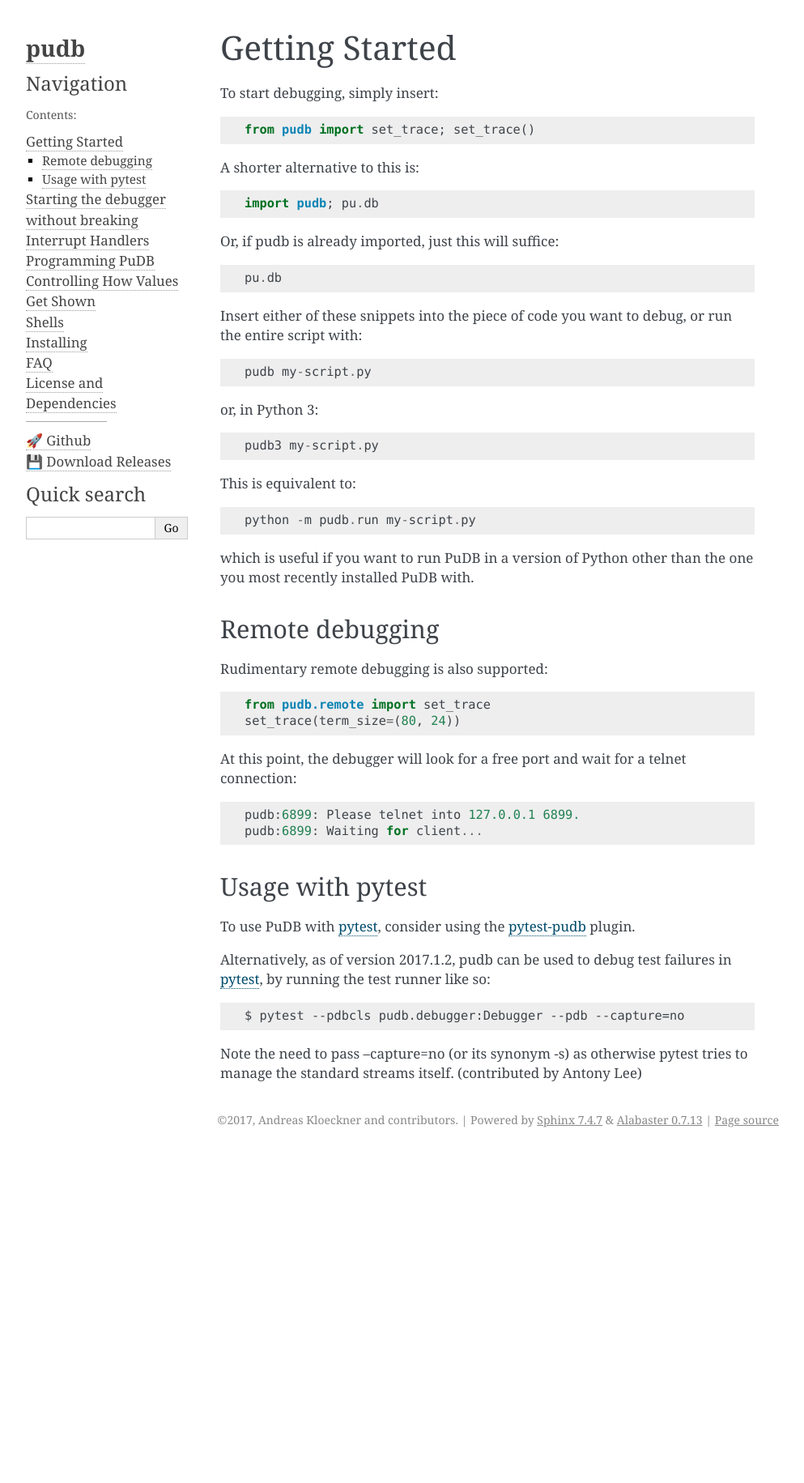
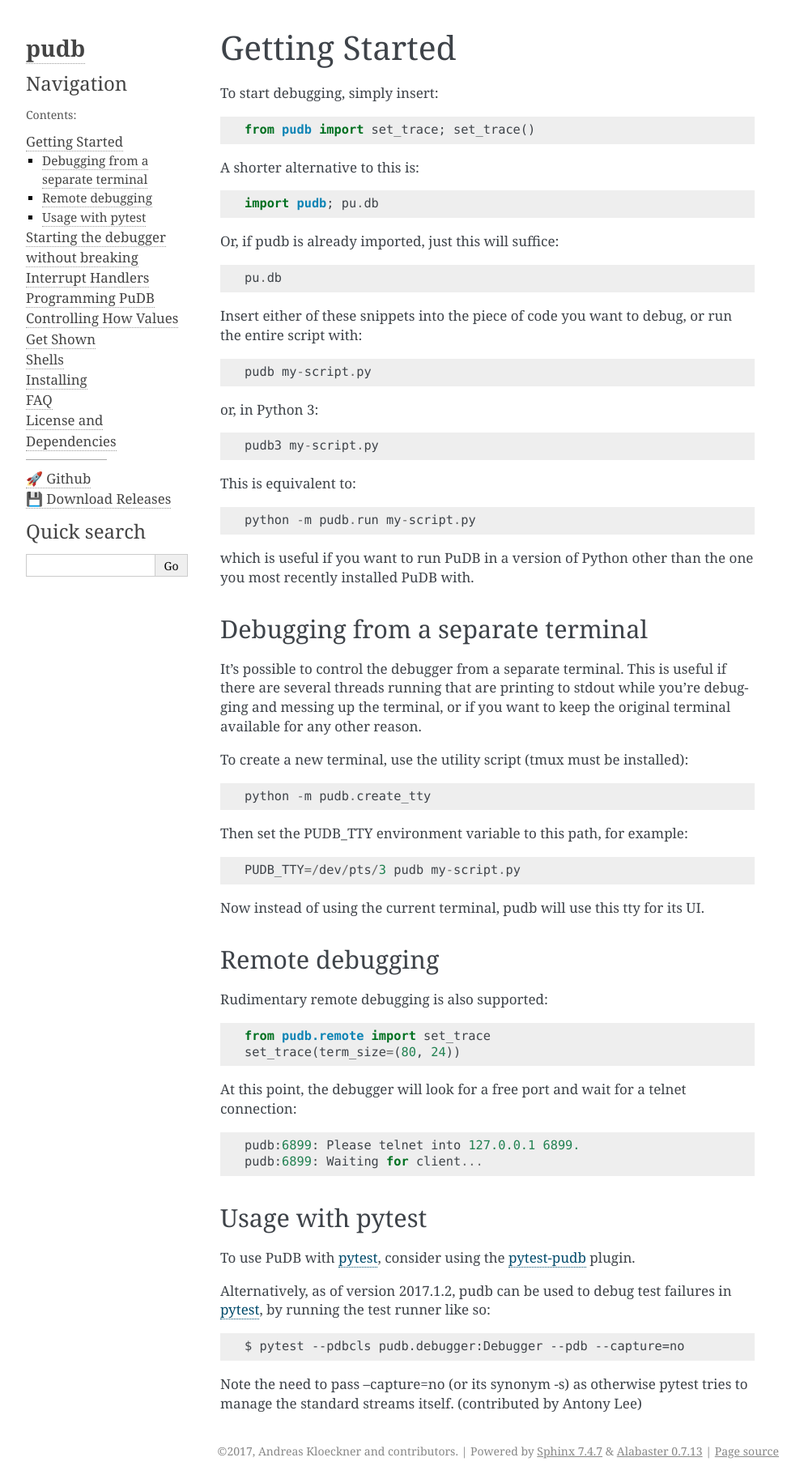
Before and after one commit to inducer/pudb, a Sphinx documentation site: the page built from doc/starting.rst, in a window 1280 px wide. Shown: the whole page at 81% size, without its empty margins (148-1141 px from the left). Built offline with Sphinx 7.4.7, drawn with Linux system fonts in a browser that asks for light colours; before the commit the page ends 1422 px from its top, so only the background shows below that.

Commit message:
Describe controlling debugger from a separate terminal in docs

```diff
--- a/README.rst
+++ b/README.rst
@@ -43,6 +43,8 @@
 * PuDB places special emphasis on exception handling. A post-mortem mode makes
   it easy to retrace a crashing program's last steps.
 
+* Ability to control the debugger from a separate terminal.
+
 * IPython integration (see `wiki <http://wiki.tiker.net/PuDB>`_)
 
 * Should work with Python 2.6 and newer, including Python 3.
--- a/doc/starting.rst
+++ b/doc/starting.rst
@@ -29,6 +29,24 @@
 which is useful if you want to run PuDB in a version of Python other than the
 one you most recently installed PuDB with.
 
+Debugging from a separate terminal
+^^^^^^^^^^^^^^^^^^^^^^^^^^^^^^^^^^
+
+It's possible to control the debugger from a separate terminal. This is useful
+if there are several threads running that are printing to stdout while
+you're debugging and messing up the terminal, or if you want to keep the
+original terminal available for any other reason.
+
+To create a new terminal, use the utility script (tmux must be installed)::
+
+    python -m pudb.create_tty
+
+Then set the PUDB_TTY environment variable to this path, for example::
+
+    PUDB_TTY=/dev/pts/3 pudb my-script.py
+
+Now instead of using the current terminal, pudb will use this tty for its UI.
+
 Remote debugging
 ^^^^^^^^^^^^^^^^
 
```
